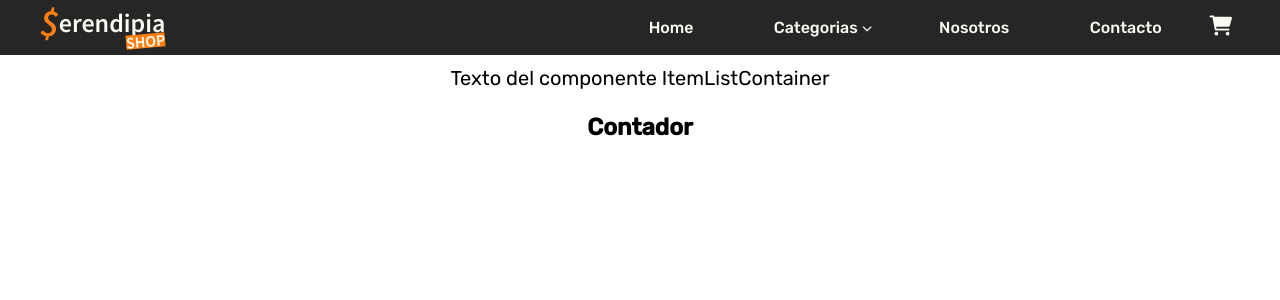
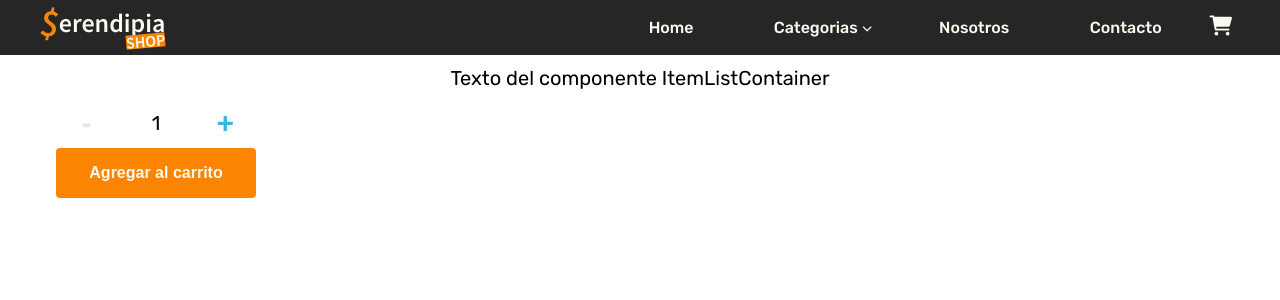
Before and after one commit to royarrascaeta/ShopArrascaeta, a React (Create React App) app: page / in a window 1280 px wide. Shown: the top 300 px of the page. Built offline with nearby package versions, Linux system fonts and the light colour scheme.

Commit message:
ItemCount con funcionalidades y estilos añadidas

```diff
--- a/src/components/ItemCount/ItemCount.jsx
+++ b/src/components/ItemCount/ItemCount.jsx
@@ -1,9 +1,33 @@
-import React from 'react'
+import React, { useEffect, useRef, useState } from 'react'
+import "./ItemCount.scss"
 
-const ItemCount = () => {
+const ItemCount = ({stock}) => {
+
+  //Referencias de botones
+  let btnAdd = useRef();
+  let btnRemove = useRef();
+
+  //Variables de estado
+  const [count, setCount] = useState(1);
+
+  //Efectos
+  useEffect(() => {
+    count === stock
+    ? btnAdd.current.disabled = true
+    : btnAdd.current.disabled = false
+
+    count === 1
+    ? btnRemove.current.disabled = true
+    : btnRemove.current.disabled = false
+  }, [count])
+
+  //Renderizado del componente
   return (
-    <div>
-      <h3>Contador</h3>
+    <div className="item-count">
+      <button ref={btnRemove} onClick={()=> setCount(count - 1)}>-</button>
+      <span>{count}</span>
+      <button ref={btnAdd} onClick={()=> setCount(count + 1)}>+</button>
+      <button>Agregar al carrito</button>
     </div>
   )
 }
--- /dev/null
+++ b/src/components/ItemCount/ItemCount.scss
@@ -0,0 +1,45 @@
+@import "../shared";
+
+.item-count {
+  width: auto;
+  max-width: 20rem;
+  padding: 1.6rem;
+  display: grid;
+  grid-template-columns: repeat(3, 1fr);
+  align-items: center;
+  gap: 0.8rem;
+
+  button {
+    padding: 0;
+    border: none;
+    border-radius: 0.4rem;
+    background-color: #fff;
+    color: $main-color;
+    font-weight: bold;
+    font-size: 3rem;
+    transition: 0.3s;
+    cursor: pointer;
+
+    &:hover {
+      color: $main-color-light;
+    }
+
+    &:disabled {
+      cursor: auto;
+      color: $shadow-color;
+    }
+  }
+
+  button:last-child {
+    padding: 1.6rem;
+    grid-column: span 3;
+    background-color: $alt-color;
+    color: $light-color;
+    font-size: 1.6rem;
+
+    &:hover {
+      background-color: $alt-color-light;
+      transition: all ease-in 0.1s;
+    }
+  }
+}
--- a/src/components/ItemListContainer/ItemListContainer.jsx
+++ b/src/components/ItemListContainer/ItemListContainer.jsx
@@ -6,7 +6,7 @@ const ItemListContainer = ({greeting}) => {
   return (
     <div class="item-list-container">
       {greeting}
-      <ItemCount />
+      <ItemCount stock={10} />
     </div>
   )
 }
--- a/src/components/ItemListContainer/ItemListContainer.scss
+++ b/src/components/ItemListContainer/ItemListContainer.scss
@@ -1,6 +1,7 @@
 @import "../shared";
 
 .item-list-container {
+  margin: 0 auto;
   text-align: center;
   font-size: 2rem;
 }
--- a/src/components/NavBar/NavBar.scss
+++ b/src/components/NavBar/NavBar.scss
@@ -171,7 +171,7 @@
 
       @include media-up(md) {
         display: block;
-        transform: translateY(-100%);
+        transform: translateY(-1000%);
       }
 
       li {
@@ -185,7 +185,7 @@
           padding: 1.2rem 0.8rem;
 
           &:hover {
-            background: $alt-dark-color;
+            background: $alt-color-dark;
           }
         }
       }
--- a/src/components/_shared.scss
+++ b/src/components/_shared.scss
@@ -5,9 +5,11 @@
 //Variables
 $dark-color: #262626;
 $medium-color: #313131;
-$main-color: #2274a5;
-$alt-color: #ff7f11;
-$alt-dark-color: #e0710f;
+$main-color: #33b9e2;
+$main-color-light: #4cc9f0;
+$alt-color: #fb8500;
+$alt-color-dark: #f07502;
+$alt-color-light: #fd9e02;
 $light-color: #fbfbf2;
 $shadow-color: #e5e6e4;
 $font-title: "Source Sans Pro", sans-serif;
```
